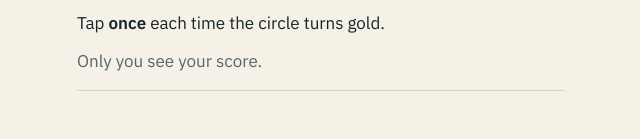
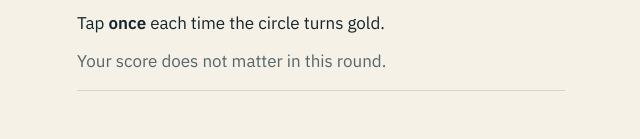
Before and after one commit to ebinrajiiit/focus-game, a plain HTML site: page index.html in a window 1280 px wide. Both pictures are taken after a click on the button "I’m ready". Shown: the part 212-351 px from the top of the page, without its empty margins (319-959 px from the left). Drawn offline with Linux system fonts and the light colour scheme.

Commit message:
Round 1 card: scores now reach the room screen, so drop "Only you see your score"
Co-Authored-By: Claude Opus 5.5 <noreply@anthropic.com>

```diff
--- a/index.html
+++ b/index.html
@@ -123,7 +123,7 @@ td.n{font-family:'Fraunces',serif;font-size:24px}
     <div class="legend"><div><i></i><span>Grey: <b>wait</b></span></div><div><i class="g"></i><span>Gold: <b>tap</b></span></div></div>
   <p class="de" lang="de">Grau: warten. Gold: irgendwo auf das große Feld tippen.</p>
     <p>Tap <b>once</b> each time the circle turns gold.</p>
-    <p class="muted">Only you see your score.</p>
+    <p class="muted">Your score does not matter in this round.</p>
   </div>
   <div class="spacer"></div>
   <button class="btn" data-round="1">Start round 1</button>
```
